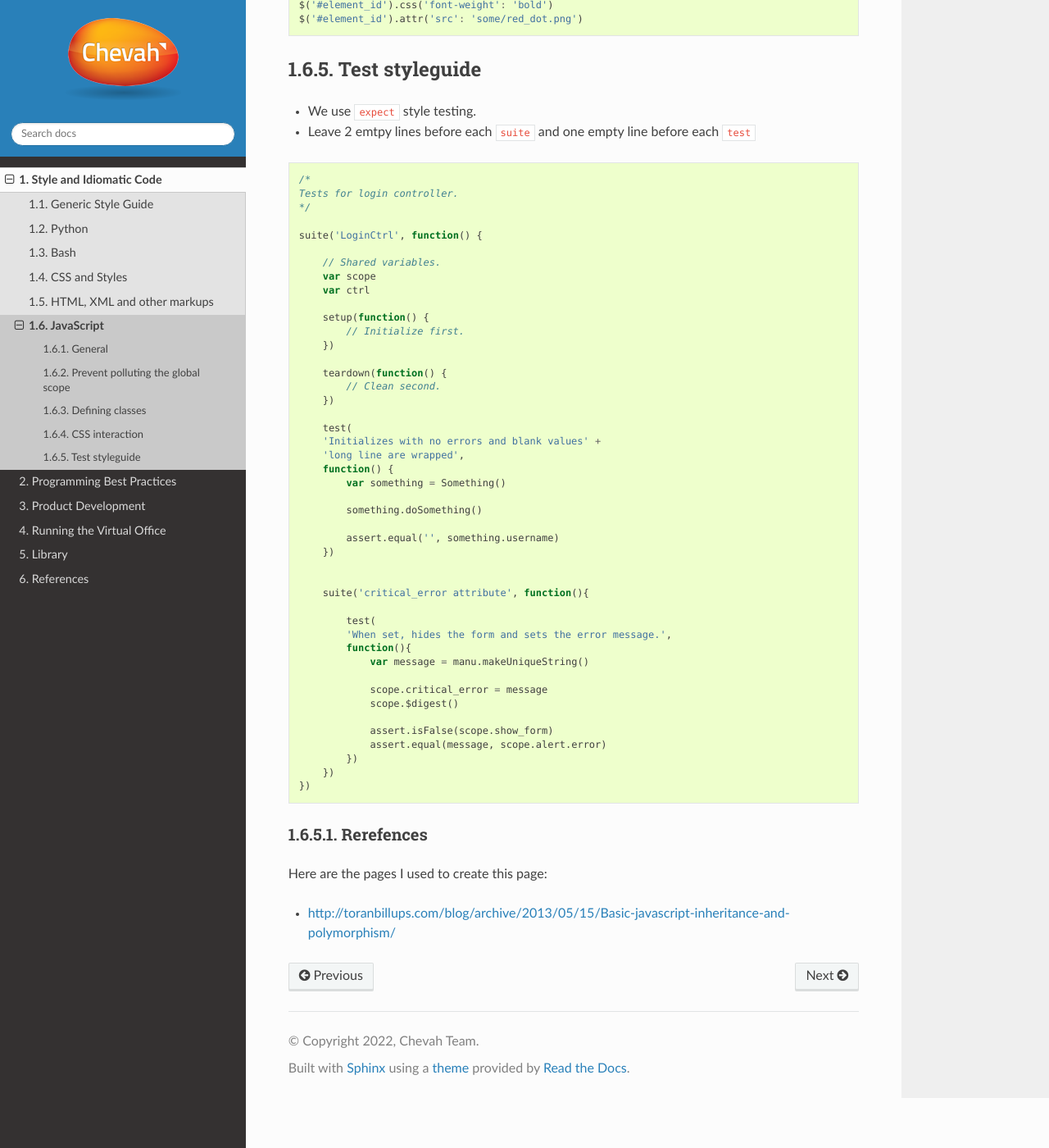
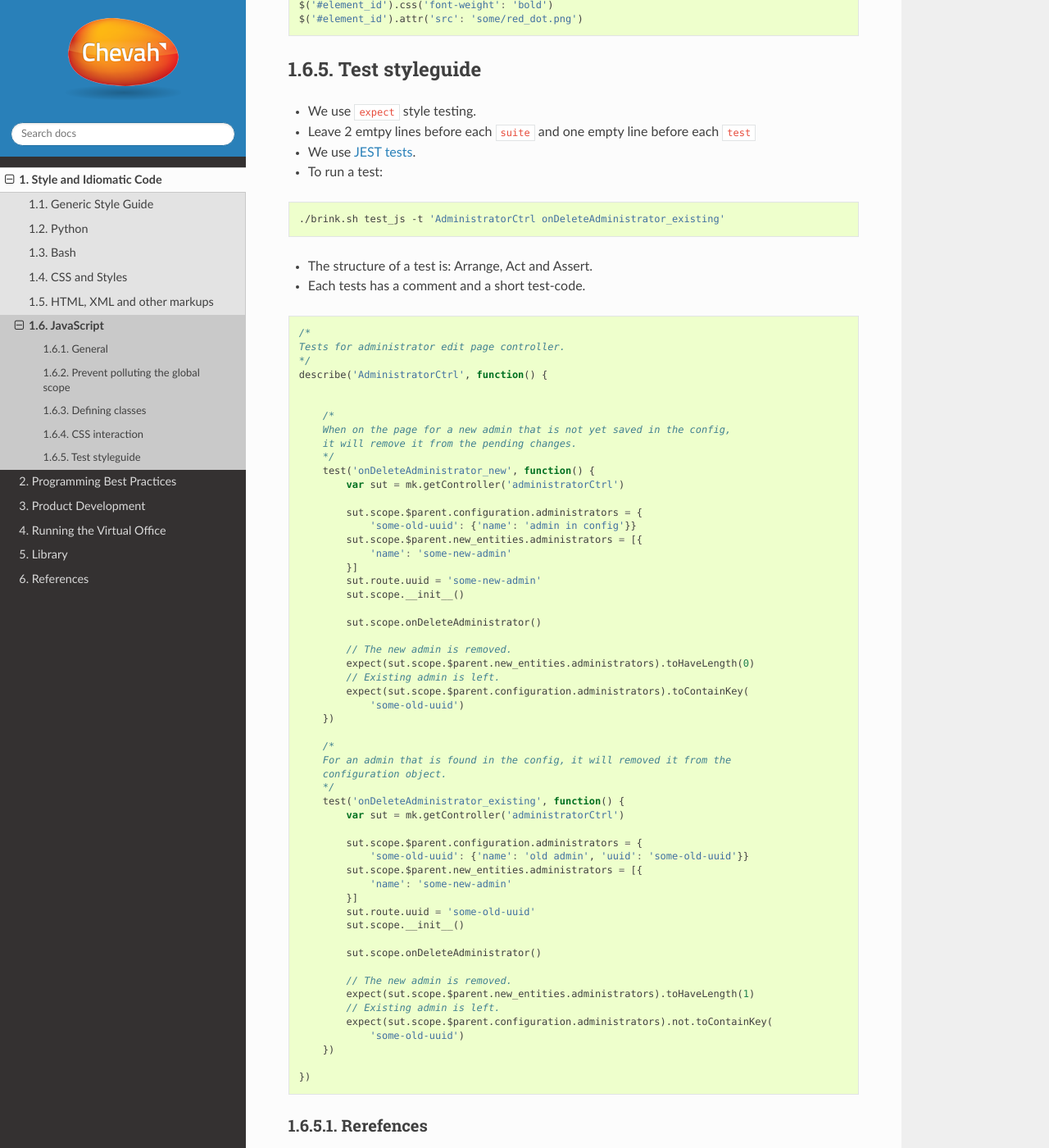
Before and after one commit to chevah/geck, a Sphinx documentation site: the page built from docs/styleguide/javascript.rst, in a window 1280 px wide and 1400 px high, scrolled down 5812 px. Shown: the whole window at 82% size. Built offline with Sphinx 7.4.7 and the Read the Docs theme 2.0.0, drawn with Linux system fonts in a browser that asks for light colours.

Commit message:
[#87] Update JS tests guide, and CSS classes guide.

```diff
--- a/docs/styleguide/html.rst
+++ b/docs/styleguide/html.rst
@@ -15,6 +15,10 @@ General
 * Use HTML5 doctype::
 
     <!doctype html>
+
+* For testing add `data-test` attributes.
+
+* For JS purposes use `data-js` attributes.
 
 
 CSS interaction
--- a/docs/styleguide/javascript.rst
+++ b/docs/styleguide/javascript.rst
@@ -337,54 +337,75 @@ Test styleguide
 * Leave 2 emtpy lines before each ``suite`` and one empty line before each
   ``test``
 
+* We use `JEST tests <https://jestjs.io/docs/getting-started>`_.
+
+* To run a test:
+
+.. sourcecode:: bash
+
+    ./brink.sh test_js -t 'AdministratorCtrl onDeleteAdministrator_existing'
+
+*  The structure of a test is: Arrange, Act and Assert.
+
+*  Each tests has a comment and a short test-code.
+
 .. sourcecode:: javascript
 
     /*
-    Tests for login controller.
+    Tests for administrator edit page controller.
     */
+    describe('AdministratorCtrl', function() {
 
-    suite('LoginCtrl', function() {
 
-        // Shared variables.
-        var scope
-        var ctrl
+        /*
+        When on the page for a new admin that is not yet saved in the config,
+        it will remove it from the pending changes.
+        */
+        test('onDeleteAdministrator_new', function() {
+            var sut = mk.getController('administratorCtrl')
 
-        setup(function() {
-            // Initialize first.
+            sut.scope.$parent.configuration.administrators = {
+                'some-old-uuid': {'name': 'admin in config'}}
+            sut.scope.$parent.new_entities.administrators = [{
+                'name': 'some-new-admin'
+            }]
+            sut.route.uuid = 'some-new-admin'
+            sut.scope.__init__()
+
+            sut.scope.onDeleteAdministrator()
+
+            // The new admin is removed.
+            expect(sut.scope.$parent.new_entities.administrators).toHaveLength(0)
+            // Existing admin is left.
+            expect(sut.scope.$parent.configuration.administrators).toContainKey(
+                'some-old-uuid')
         })
 
-        teardown(function() {
-            // Clean second.
+        /*
+        For an admin that is found in the config, it will removed it from the
+        configuration object.
+        */
+        test('onDeleteAdministrator_existing', function() {
+            var sut = mk.getController('administratorCtrl')
+
+            sut.scope.$parent.configuration.administrators = {
+                'some-old-uuid': {'name': 'old admin', 'uuid': 'some-old-uuid'}}
+            sut.scope.$parent.new_entities.administrators = [{
+                'name': 'some-new-admin'
+            }]
+            sut.route.uuid = 'some-old-uuid'
+            sut.scope.__init__()
+
+            sut.scope.onDeleteAdministrator()
+
+            // The new admin is removed.
+            expect(sut.scope.$parent.new_entities.administrators).toHaveLength(1)
+            // Existing admin is left.
+            expect(sut.scope.$parent.configuration.administrators).not.toContainKey(
+                'some-old-uuid')
         })
 
-        test(
-        'Initializes with no errors and blank values' +
-        'long line are wrapped',
-        function() {
-            var something = Something()
-
-            something.doSomething()
-
-            assert.equal('', something.username)
-        })
-
-
-        suite('critical_error attribute', function(){
-
-            test(
-            'When set, hides the form and sets the error message.',
-            function(){
-                var message = manu.makeUniqueString()
-
-                scope.critical_error = message
-                scope.$digest()
-
-                assert.isFalse(scope.show_form)
-                assert.equal(message, scope.alert.error)
-            })
-        })
     })
-
 
 Rerefences
 ----------
```
Also changed, not shown: docs/styleguide/css.rst (+0 -20 lines).
